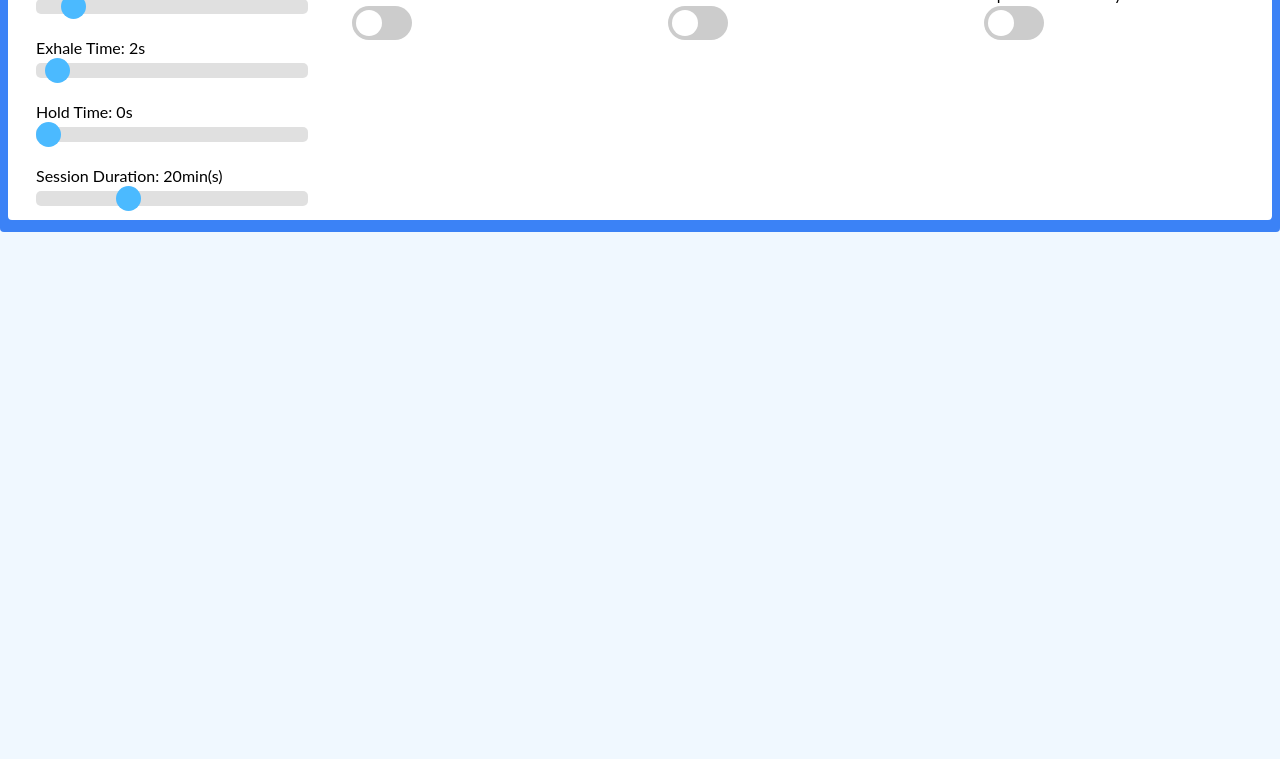
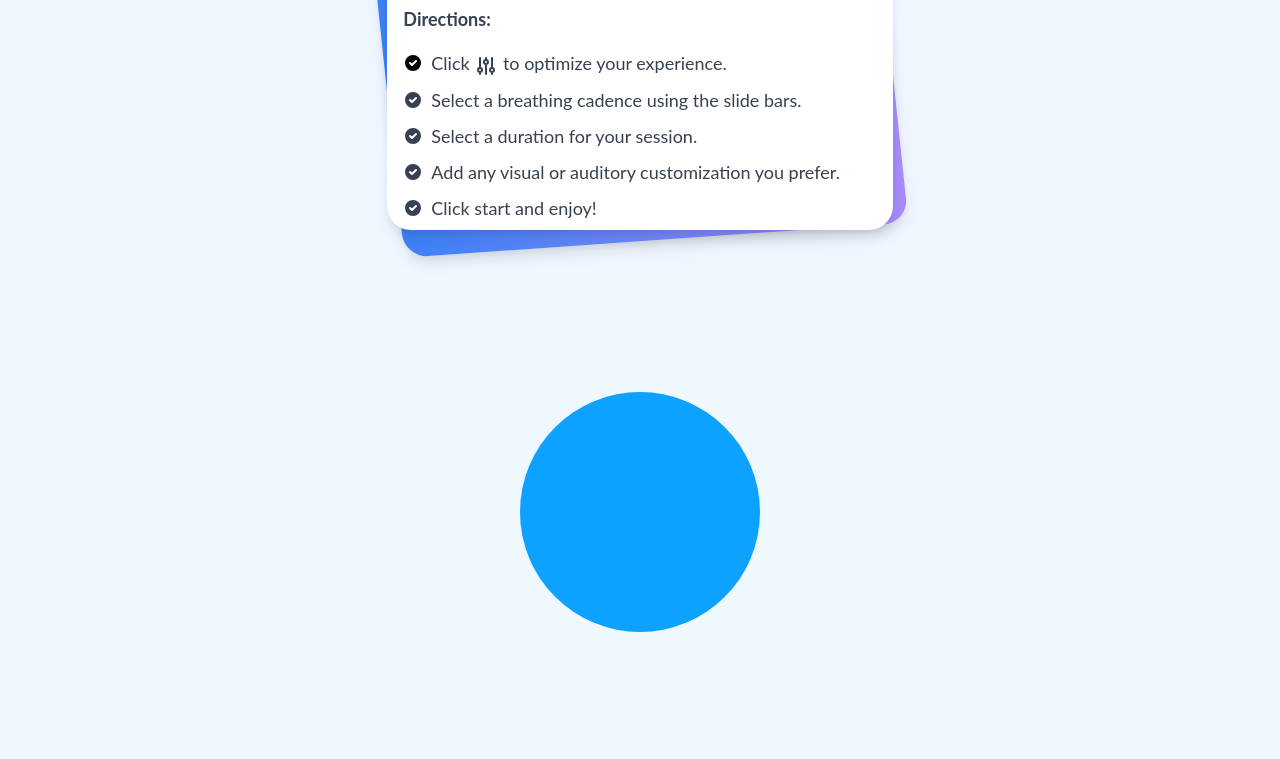
Before and after one commit to rpdurk/GuidedBreathApplication, a plain HTML site: page index3.html in a window 1280 px wide. Shown: the part 193-952 px from the top of the page. Before the commit the page ends 800 px from the top, so only its background shows below. Drawn offline with nearby package versions, Linux system fonts and the light colour scheme.

Commit message:
updated circle and text

```diff
--- a/assets/css/circleStyle.css
+++ b/assets/css/circleStyle.css
@@ -11,12 +11,12 @@ body {
 .actionText {
   font-size: 60px;
   color: #f0f8ff;
-  align-items: center;
+  /* align-items: center;
   position: absolute;
   left: 50%;
   top: 50%;
   -webkit-transform: translate(-50%, -100%);
-  transform: translate(-50%, 100%);
+  transform: translate(-50%, 100%); */
   text-align: center;
   font-weight: strong;
   z-index: 11;
@@ -60,7 +60,7 @@ h2 {
   background-color: #0da2ff;
   /* border-radius of 50% is what creates a circle */
   border-radius: 50%;
-  display: inline-block;
+  /* display: inline-block; */
   align-items: center;
   position: relative;
   left: 50%;
--- a/assets/javascript/main.js
+++ b/assets/javascript/main.js
@@ -48,6 +48,9 @@ function start() {
  timeouts.forEach(timeout => {
    clearTimeout(timeout);
  });
+
+  let directionsDiv = document.getElementById("main1");
+  directionsDiv.classList.add("hidden");
 
  // Clear all animations
  let circle = getCircle();
--- a/assets/javascript/navScript.js
+++ b/assets/javascript/navScript.js
@@ -13,4 +13,6 @@ function openNav() {
   function closeModal() {
     modal = document.getElementById("sessionDetailsModal");
     modal.style.display = "none";
+    let directionsDiv = document.getElementById("collapsableNav");
+    directionsDiv.classList.remove("hidden");
   }
--- a/assets/javascript/toggleFunctions.js
+++ b/assets/javascript/toggleFunctions.js
@@ -4,10 +4,10 @@ function toggleNav() {
     navOpen = !navOpen;
     if(navOpen){
         let navDiv = document.getElementById("collapsableNav");
-        navDiv.classList.add("hidden");
+        navDiv.classList.remove("hidden");
     } else {
         let navDiv = document.getElementById("collapsableNav");
-        navDiv.classList.remove("hidden");
+        navDiv.classList.add("hidden");
     }
 }
 
--- a/index3.html
+++ b/index3.html
@@ -17,7 +17,7 @@
   <body>
     <div class="flex py-2">
       <div class="w-full">
-        <nav class=" px-2 py-3 bg-blue-500 rounded">
+        <nav class=" px-2 py-3 bg-gradient-to-r from-blue-500 to-purple-400 shadow-lg rounded">
           <div class="container mx-auto flex items-center justify-between">
             <div class="w-full relative flex justify-between lg:w-auto">
               <h1 class="text-lg font-bold leading-relaxed inline-block mr-4 py-2 whitespace-nowrap text-white">
@@ -36,8 +36,7 @@
               </ul>
             </div>
           </div>
-
-          <div id="collapsableNav" class="bg-white flex justify-around rounded">
+          <div id="collapsableNav" class="bg-white flex justify-around rounded hidden">
             <div class="breathSettings flex-1 flex-wrap justify-around px-4">
               <p class="text-center text-lg font-bold">Breath Cycle</p>
                 <ul class=" list-none">
@@ -157,10 +156,114 @@
       </div>
     </div>
 
-      <script src="./assets/javascript/navScript.js"></script>
-      <script src="./assets/javascript/toggleFunctions.js"></script>
-      <script src="./assets/javascript/breathSelectionScript.js"></script>
-      <script src="./assets/javascript/main.js"></script>
+        <!-- Start of New Container -->
+  <!-- Container (Light BLue) -->
+  <div id="main1" class="min-h-4/6 bg-blue-50 py-6 flex flex-col justify-center">
+    <!-- Container for Two Boxes -->
+    <div class="relative py-3 sm:mx-auto">
+      <!-- Blue Div (tilted)-->
+      <div class="absolute inset-0 bg-gradient-to-r from-blue-500 to-purple-400 shadow-lg transform -skew-y-6 sm:skew-y-2 sm:-rotate-6 sm:rounded-3xl"></div>
+      <!-- Div text context -->
+      <div class="relative sm:mx-auto px-4 pt-4 bg-white shadow-lg sm:rounded-3xl">
+
+        <div class="max-w-screen mx-auto">
+          <div style="font-size:30px">
+             Welcome to our visual Breath Guide
+          </div>
+            <div class="pt-4 pb-2 text-base leading-6 space-y-4 text-gray-700 sm:text-lg sm:leading-7">
+              <p class="font-bold text-gray-700 sm:text-lg">Directions:</p>
+              <ul class="list-disc space-y-2">
+                <li class="flex items-start">
+                  <span class="h-6 flex items-center sm:h-7">
+                    <svg class="flex-shrink-0 h-5 w-5 blue-500" viewBox="0 0 20 20" fill="blue-500">
+                      <path fill-rule="evenodd" d="M10 18a8 8 0 100-16 8 8 0 000 16zm3.707-9.293a1 1 0 00-1.414-1.414L9 10.586 7.707 9.293a1 1 0 00-1.414 1.414l2 2a1 1 0 001.414 0l4-4z" clip-rule="evenodd" />
+                    </svg>
+                  </span>
+                  <p class="ml-2 inline">
+                    Click
+                    <svg xmlns="http://www.w3.org/2000/svg" class="h-6 w-6 inline" fill="none" viewBox="0 0 24 24" stroke="currentColor">
+                      <path stroke-linecap="round" stroke-linejoin="round" stroke-width="2" d="M12 6V4m0 2a2 2 0 100 4m0-4a2 2 0 110 4m-6 8a2 2 0 100-4m0 4a2 2 0 110-4m0 4v2m0-6V4m6 6v10m6-2a2 2 0 100-4m0 4a2 2 0 110-4m0 4v2m0-6V4" />
+                    </svg>
+                    to optimize your experience.
+                  </p>
+                </li>
+                <li class="flex items-start">
+                  <span class="h-6 flex items-center sm:h-7">
+                    <svg class="flex-shrink-0 h-5 w-5 text-cyan-500" viewBox="0 0 20 20" fill="currentColor">
+                      <path fill-rule="evenodd" d="M10 18a8 8 0 100-16 8 8 0 000 16zm3.707-9.293a1 1 0 00-1.414-1.414L9 10.586 7.707 9.293a1 1 0 00-1.414 1.414l2 2a1 1 0 001.414 0l4-4z" clip-rule="evenodd" />
+                    </svg>
+                  </span>
+                  <p class="ml-2">
+                    Select a breathing cadence using the slide bars.
+                  </p>
+                </li>
+                <li class="flex items-start">
+                  <span class="h-6 flex items-center sm:h-7">
+                    <svg class="flex-shrink-0 h-5 w-5 text-cyan-500" viewBox="0 0 20 20" fill="currentColor">
+                      <path fill-rule="evenodd" d="M10 18a8 8 0 100-16 8 8 0 000 16zm3.707-9.293a1 1 0 00-1.414-1.414L9 10.586 7.707 9.293a1 1 0 00-1.414 1.414l2 2a1 1 0 001.414 0l4-4z" clip-rule="evenodd" />
+                    </svg>
+                  </span>
+                  <p class="ml-2">
+                    Select a duration for your session.
+                  </p>
+                </li>
+                <li class="flex items-start">
+                  <span class="h-6 flex items-center sm:h-7">
+                    <svg class="flex-shrink-0 h-5 w-5 text-cyan-500" viewBox="0 0 20 20" fill="currentColor">
+                      <path fill-rule="evenodd" d="M10 18a8 8 0 100-16 8 8 0 000 16zm3.707-9.293a1 1 0 00-1.414-1.414L9 10.586 7.707 9.293a1 1 0 00-1.414 1.414l2 2a1 1 0 001.414 0l4-4z" clip-rule="evenodd" />
+                    </svg>
+                  </span>
+                  <p class="ml-2">
+                    Add any visual or auditory customization you prefer.
+                  </p>
+                </li>
+                <li class="flex items-start">
+                  <span class="h-6 flex items-center sm:h-7">
+                    <svg class="flex-shrink-0 h-5 w-5 text-cyan-500" viewBox="0 0 20 20" fill="currentColor">
+                      <path fill-rule="evenodd" d="M10 18a8 8 0 100-16 8 8 0 000 16zm3.707-9.293a1 1 0 00-1.414-1.414L9 10.586 7.707 9.293a1 1 0 00-1.414 1.414l2 2a1 1 0 001.414 0l4-4z" clip-rule="evenodd" />
+                    </svg>
+                  </span>
+                  <p class="ml-2">
+                    Click <a href="#" onclick="start();">start</a> and enjoy!
+                  </p>
+                </li>
+              </ul>
+            </div>
+            <div id="endSessionEarly" class="pt-6 text-base leading-6 font-bold sm:text-lg sm:leading-7">
+              <button class="endEarlyButton" onclick="endEarlyButton()">End Session Early</button>
+            </div>
+            <div class="timer" id="countdownDiv">
+            <h2>Time Left: <span id='countdown'></span></h2>
+            </div>
+          </div>
+      </div>
+    </div>
+  </div>
+
+    <!-- End of New Container -->
+
+    <div class="circleContainer">
+      <div id="circle" class="circle blossom1 flex justify-center items-center">
+      <h1 id ="actionText" class="actionText flex justify-center items-center"></h1>
+      </div>
+    </div>
+
+  <!-- Modal Div and Content -->
+  <div id="sessionDetailsModal" class="modal">
+    <div class="modal-content">
+      <a><span class="closeModal" onclick="closeModal()">&times;</span></a>
+      <p>You have finished your breath session!</p>
+      <p>You completed<span id='timeCompleted'></span> of breath work!</p>
+      <p>You used a <span id='inhaleTime'></span><span id='inhaleHoldTime'></span><span id='exhaleTime'></span><span id='exhaleHoldTime'></span></p>
+      <p>Great work and have a nice day!</p>
+    </div>
+  </div>
+  <!-- End of Modal Div -->
+
+  <script src="./assets/javascript/navScript.js"></script>
+  <script src="./assets/javascript/toggleFunctions.js"></script>
+  <script src="./assets/javascript/breathSelectionScript.js"></script>
+  <script src="./assets/javascript/main.js"></script>
 
   </body>
 </html>
```
